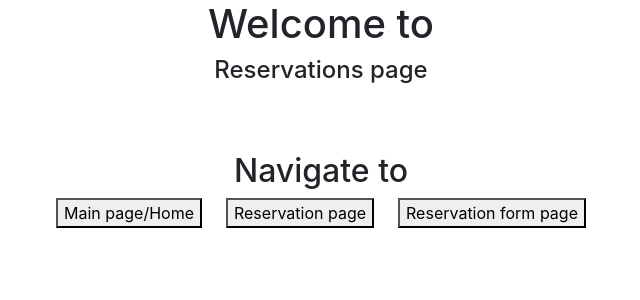
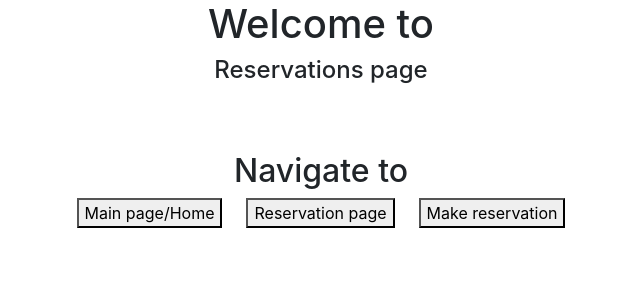
Before and after one commit to mohk1993/Moms-spaghetti, an Angular app: page /reservations in a window 1280 px wide. Shown: the top 300 px of the page, without its empty margins (319-959 px from the left). Built offline with nearby package versions, Linux system fonts and the light colour scheme.

Commit message:
naviigation fix 4

```diff
--- a/src/app/home-layout/dish/dish.component.html
+++ b/src/app/home-layout/dish/dish.component.html
@@ -5,7 +5,7 @@
             <h1>Welcome to</h1>
         </div>
         <div class="col-12 d-flex justify-content-center">
-            <h4>Dish page</h4>
+            <h4>Dishs page</h4>
         </div>
 
         <div style="padding: 3rem 0;"></div>
--- a/src/app/home-layout/employees-filler/employee/employee.component.html
+++ b/src/app/home-layout/employees-filler/employee/employee.component.html
@@ -5,7 +5,7 @@
             <h1>Welcome to</h1>
         </div>
         <div class="col-12 d-flex justify-content-center">
-            <h4>Employee page</h4>
+            <h4>Add employee</h4>
         </div>
 
         <div style="padding: 3rem 0;"></div>
--- a/src/app/home-layout/menu/menu.component.html
+++ b/src/app/home-layout/menu/menu.component.html
@@ -14,7 +14,6 @@
             <h2>Navigate to</h2>
         </div>
         <div class="col-12 d-flex justify-content-center">
-            <button [routerLink]="['/']" style="margin: 0 .75rem;">Main page/Home</button>
             <button [routerLink]="['/reservations/single']" style="margin: 0 .75rem;">Reservation page</button>
             <button [routerLink]="['/orders/single']" style="margin: 0 .75rem;">Order page</button>
         </div>
--- a/src/app/home-layout/reservations-filler/reservation/reservation.component.html
+++ b/src/app/home-layout/reservations-filler/reservation/reservation.component.html
@@ -15,10 +15,10 @@
         </div>
         <div class="col-12 d-flex justify-content-center">
             <button [routerLink]="['/reservations']" style="margin: 0 .75rem;">Reservations page</button>
-            <button [routerLink]="['/reservations/form']" style="margin: 0 .75rem;">Reservation form page</button>
+            <button [routerLink]="['/reservations/form']" style="margin: 0 .75rem;">Edit reservation</button>
             <button [routerLink]="['/menu']" style="margin: 0 .75rem;">Menu page</button>
             <button (click)="openCancellation()" style="margin: 0 .75rem;">Cancellation dialog</button>
-            <button (click)="openExperience()" style="margin: 0 .75rem;">Cancellation dialog</button>
+            <button (click)="openExperience()" style="margin: 0 .75rem;">Rate experience</button>
         </div>
 
     </div>
--- a/src/app/home-layout/reservations-filler/reservations/reservations.component.html
+++ b/src/app/home-layout/reservations-filler/reservations/reservations.component.html
@@ -16,7 +16,7 @@
         <div class="col-12 d-flex justify-content-center">
             <button [routerLink]="['/']" routerLinkActive="router-link-active"  style="margin: 0 .75rem;">Main page/Home</button>
             <button [routerLink]="['/reservations/single']" routerLinkActive="router-link-active"  style="margin: 0 .75rem;">Reservation page</button>
-            <button [routerLink]="['/reservations/form']" routerLinkActive="router-link-active"  style="margin: 0 .75rem;">Reservation form page</button>
+            <button [routerLink]="['/reservations/form']" routerLinkActive="router-link-active"  style="margin: 0 .75rem;">Make reservation</button>
         </div>
 
     </div>
```
